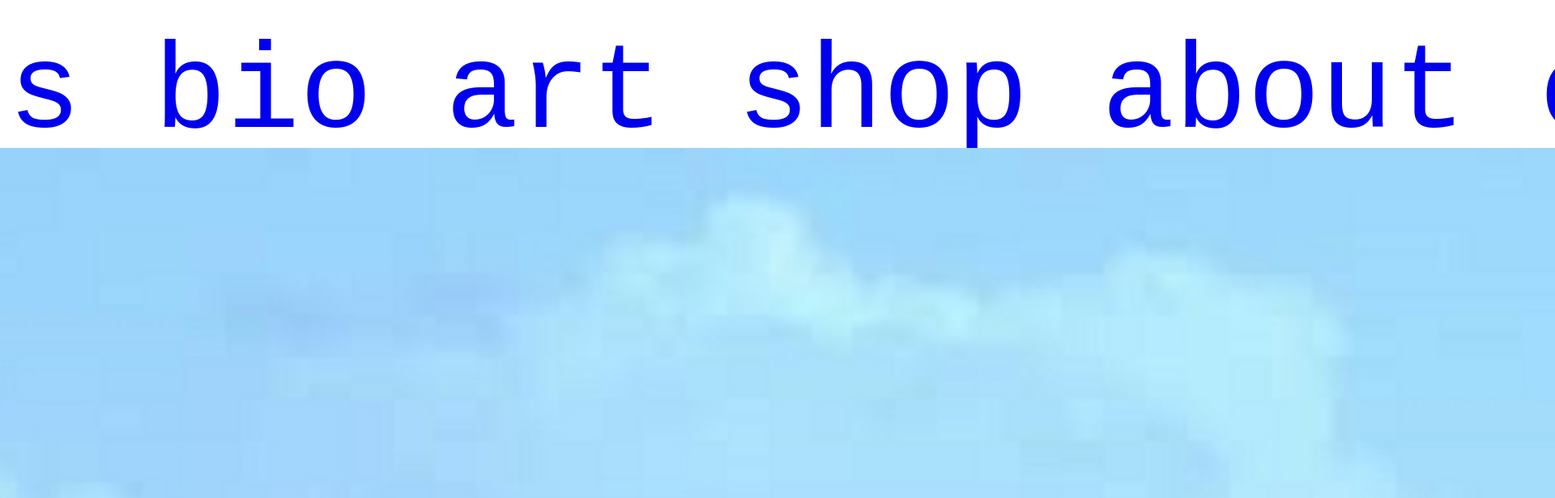
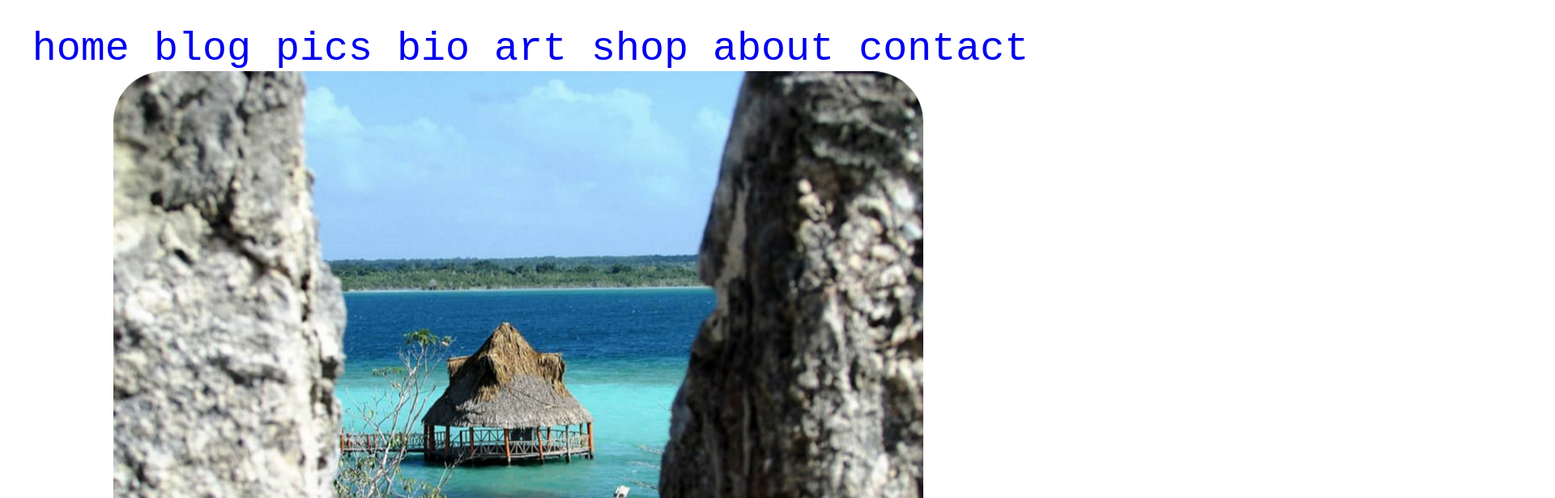
Before and after one commit to manuelcalso/ejercicio-ramiro-sep20, a React (Vite) app: page / in a window 1280 px wide. Shown: the top 616 px of the page at 81% size, 1920 px wide, since content can reach past the window. Built offline with nearby package versions, Linux system fonts and the light colour scheme.

Commit message:
segundo commit

```diff
--- a/src/NavBar.jsx
+++ b/src/NavBar.jsx
@@ -15,6 +15,7 @@ function NavBar(props) {
     return( <>
     <div id='navcontenedor'>
     <nav>{navLinks}</nav>
+    <br />
     <img src={props.imagen}/>
     </div>
     </>
--- a/src/index.css
+++ b/src/index.css
@@ -42,7 +42,7 @@ nav{
   display: flex;
   flex-direction: row;
   justify-content: center;
-  font-size: 150px;
+  font-size: 50px;
   font-family: 'Courier New', Courier, monospace;
 }
 
@@ -54,10 +54,10 @@ nav{
 }
 
 #navcontenedor img{
+  width: 800px;
+  height: auto;
+  border-radius: 50px;
 
-  border-radius: 50px;
-  width: max-content;
-  height: max-content;
 
   -webkit-animation: kenburns-top 5s ease-out both;
 	        animation: kenburns-top 5s ease-out both;
```
